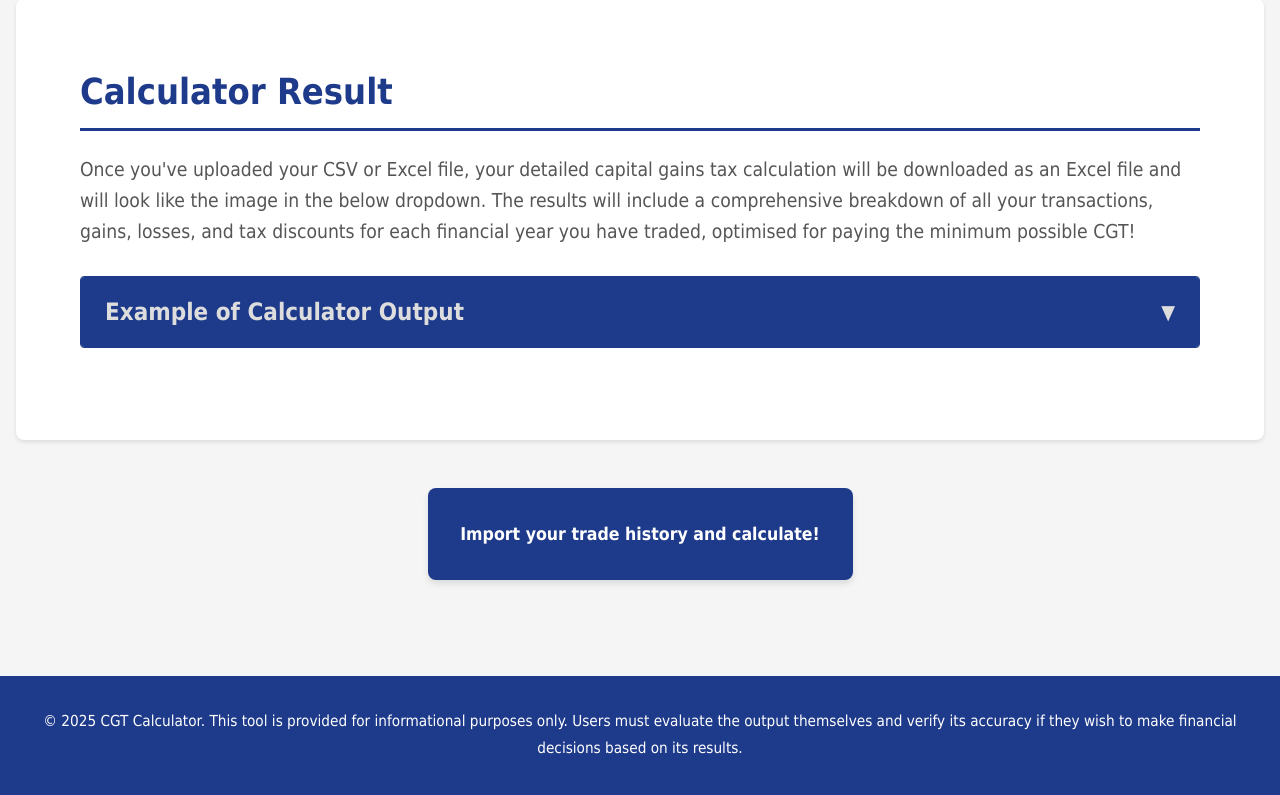
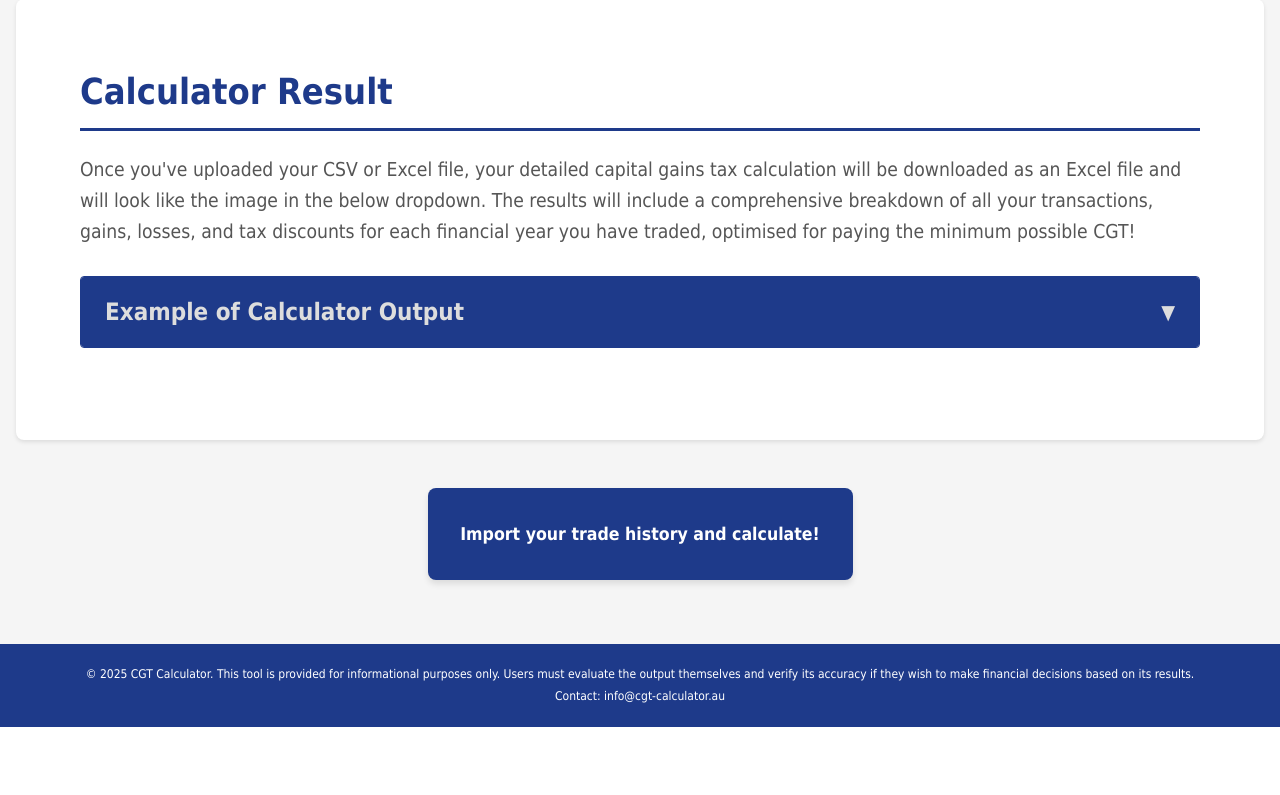
Before and after one commit to MaximilianSocha/cgt-calculator, a Flask app: page / in a window 1280 px wide. Shown: the part 1363-2158 px from the top of the page. After the commit the page ends 2090 px from the top, so only its background shows below. Run offline with Flask 3, Linux system fonts and the light colour scheme; some libraries are stand-ins or nearby versions.

Commit message:
feature | add email to footer

```diff
--- a/src/static/css/styles.css
+++ b/src/static/css/styles.css
@@ -379,11 +379,11 @@ footer {
     background-color: #1e3a8a;
     color: white;
     text-align: center;
-    padding: 2rem;
-    margin-top: 3rem;
+    padding: 1.25rem;
+    margin-top: 1rem;
 }
 
 footer p {
-    font-size: 0.95rem;
+    font-size: 0.75rem;
     line-height: 1.8;
 }
--- a/src/templates/index.html
+++ b/src/templates/index.html
@@ -246,6 +246,7 @@
 
     <footer>
         <p>© 2025 CGT Calculator. This tool is provided for informational purposes only. Users must evaluate the output themselves and verify its accuracy if they wish to make financial decisions based on its results.</p>
+        <p>Contact: info@cgt-calculator.au</p>
     </footer>
 <script src="../static/js/src.js"></script>
 </body>
```
